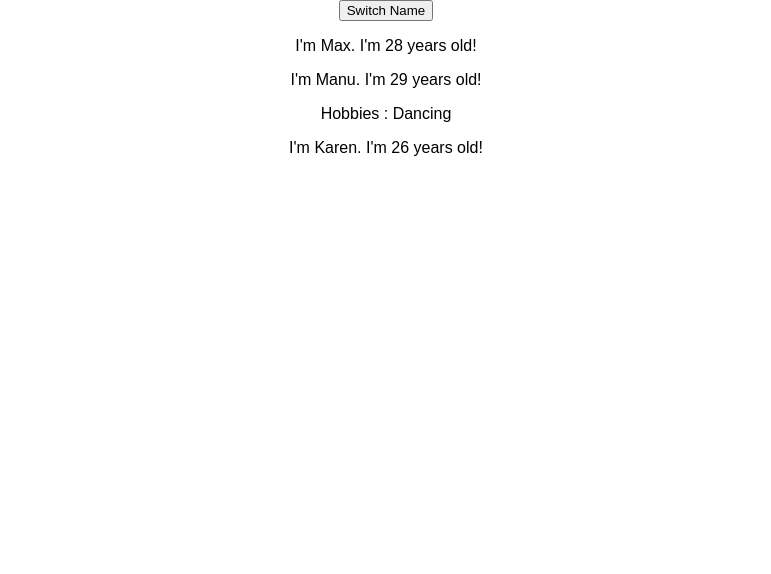
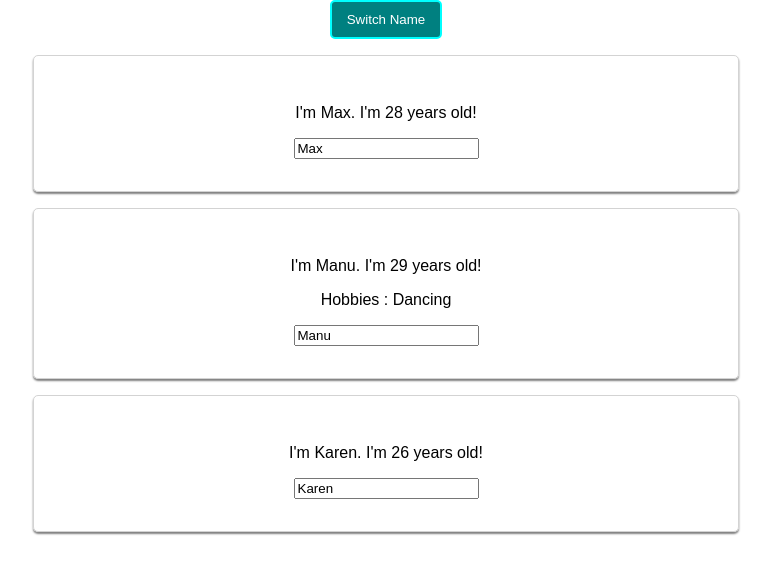
Before and after one commit to rishig-iprogrammer/react-js, a React (Create React App) app: page / in a window 1280 px wide. Shown: the top 574 px of the page, without its empty margins (254-1025 px from the left). Built offline with nearby package versions, Linux system fonts and the light colour scheme.

Commit message:
section 3 completed

```diff
--- a/src/App.js
+++ b/src/App.js
@@ -20,13 +20,50 @@ class App extends Component {
       ]
     })
   }
+
+  nameChangeHandler = (event) => {
+    this.setState({
+      persons : [
+        { name : 'Max', age : 28},
+        { name : event.target.value, age : 29},
+        { name : 'Karen', age : 26}
+      ]
+    })
+  }
   render() {
+    const buttonStyle = {
+      padding : '10px 15px',
+      border : '2px solid cyan',
+      backgroundColor : 'teal',
+      color : '#fff',
+      cursor : 'pointer',
+      borderRadius : '5px'
+    }
+
     return (
       <div className="App">
-        <button onClick={this.switchNameHandler}>Switch Name</button>
-        <Person name={this.state.persons[0].name} age={this.state.persons[0].age} />
-        <Person name={this.state.persons[1].name} age={this.state.persons[1].age}>Hobbies : Dancing</Person>
-        <Person name={this.state.persons[2].name} age={this.state.persons[2].age} />
+
+        <button
+        style={buttonStyle}
+        onClick={this.switchNameHandler}>
+          Switch Name
+        </button>
+        <Person
+        name={this.state.persons[0].name}
+        age={this.state.persons[0].age}
+        inputChange = {this.nameChangeHandler} />
+
+        <Person
+        name={this.state.persons[1].name}
+        age={this.state.persons[1].age}
+        inputChange = {this.nameChangeHandler} >
+          Hobbies : Dancing
+        </Person>
+
+        <Person
+        name={this.state.persons[2].name}
+        age={this.state.persons[2].age}
+        inputChange = {this.nameChangeHandler} />
       </div>
     );
   }
--- /dev/null
+++ b/src/Person/Person.css
@@ -0,0 +1,9 @@
+.Person {
+    border: 1px solid lightgrey;
+    margin: 1em auto;
+    padding: 2em;
+    text-align: center;
+    box-shadow: 0 2px 2px gray;
+    width: 50%;
+    border-radius: 5px;
+}
--- a/src/Person/Person.js
+++ b/src/Person/Person.js
@@ -1,10 +1,12 @@
 import React from 'react';
+import './Person.css';
 
 const person = (props) => {
     return (
-        <div>
+        <div className="Person">
             <p>I'm {props.name}. I'm {props.age} years old!</p>
             <p>{props.children}</p>
+            <input type="text" onChange={props.inputChange} value={props.name} />
         </div>
     )
 };
```
